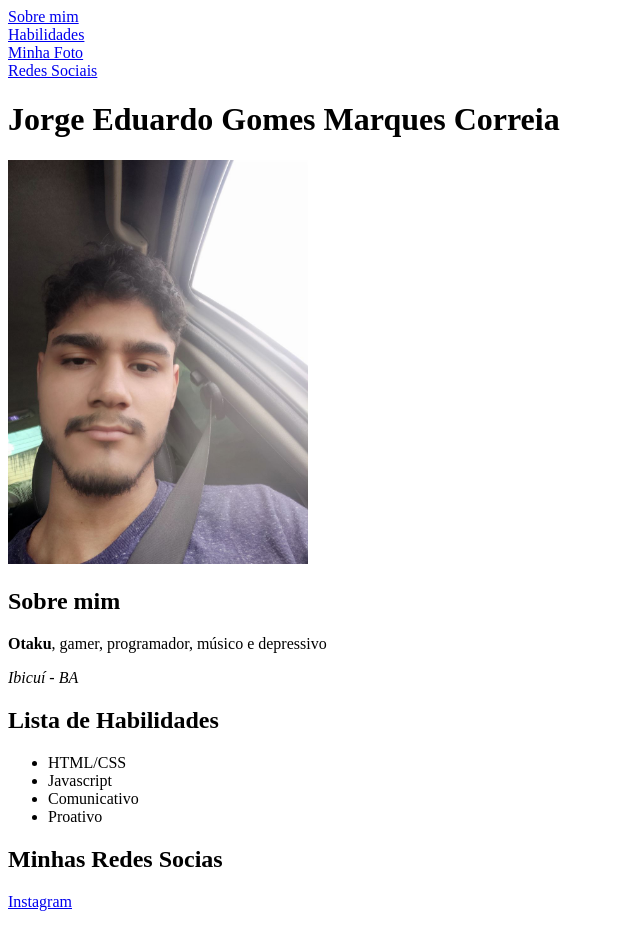
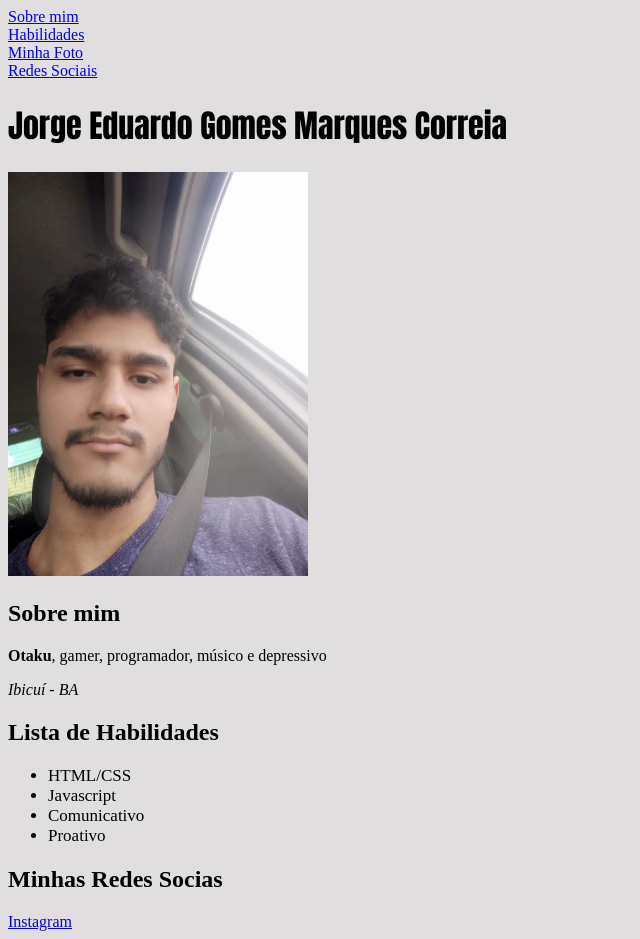
Before and after one commit to JorgeEGMarques/portfolio, a plain HTML site: page index.html in a window 1280 px wide. Shown: the whole page, without its empty margins (0-640 px from the left). Drawn offline with Linux system fonts and the light colour scheme.

Commit message:
css adicionado

```diff
--- a/index.html
+++ b/index.html
@@ -5,13 +5,14 @@
     <meta http-equiv="X-UA-Compatible" content="IE=edge">
     <meta name="viewport" content="width=device-width, initial-scale=1.0">
     <title>Portfólio Web</title>
+    <link rel="stylesheet" type="text/css" href="style.css">
 </head>
 <body>
     <a href="#sobreMim">Sobre mim</a>
     <a href="#skills"><br>Habilidades</a>
     <a href="#minhaFoto"><br>Minha Foto</a>
     <a href="#redesSociais"><br>Redes Sociais</a>
-    <h1>Jorge Eduardo Gomes Marques Correia</h1>
+    <h1><a id="nome">Jorge Eduardo Gomes Marques Correia</a></h1>
     <img src="eu.jpg" id="minhaFoto" alt="Moço tristonho dentro de um carro" width="300px">
     <h2><a id="sobreMim">Sobre mim</a></h2>
     <p><strong>Otaku</strong>, gamer, programador, músico e depressivo</p>
--- /dev/null
+++ b/style.css
@@ -0,0 +1,13 @@
+body {
+    background-color: rgb(225,222,223);
+}
+
+#nome {
+    font-family: Impact, Haettenschweiler, 'Arial Narrow Bold', sans-serif;
+}
+
+ul {
+    font-family: 'Times New Roman', Times, serif;
+    font-size: 17px;
+    font-weight: 500;
+}
```
